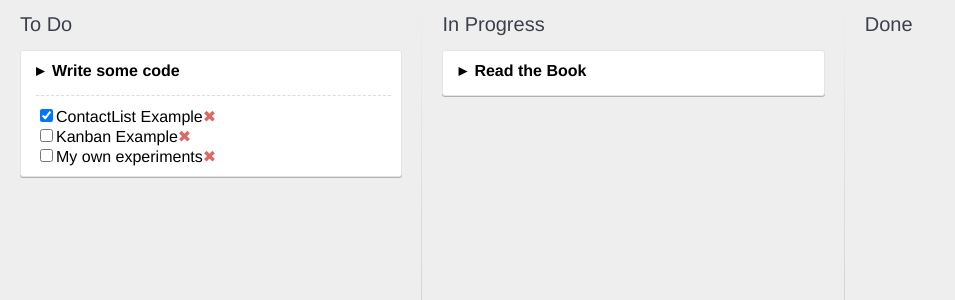
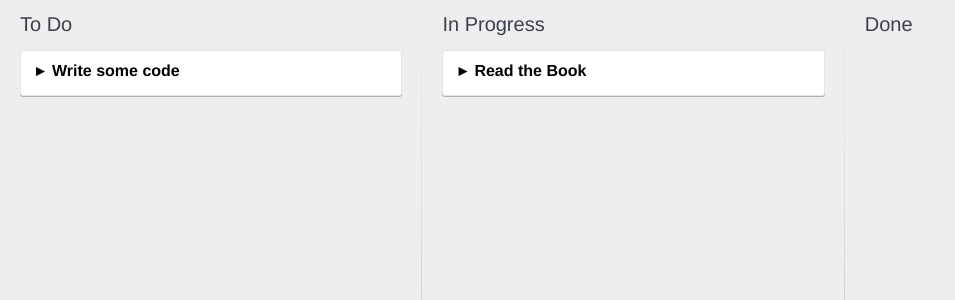
Before and after one commit to alxers/kanbanboard, a React app: page / in a window 1280 px wide. Shown: the top 300 px of the page, without its empty margins (0-955 px from the left). Built offline with nearby package versions, Linux system fonts and the light colour scheme.

Commit message:
Add state

```diff
--- a/app/Card.js
+++ b/app/Card.js
@@ -2,14 +2,28 @@
 import CheckList from './CheckList';
 
 class Card extends Component {
+    constructor() {
+        super(...arguments);
+        this.state = {
+            showDetails: false
+        };
+    }
     render() {
-        return (
-            <div className='card'>
-                <div className='card__title'>{this.props.title}</div>
+        let cardDetails;
+        if (this.state.showDetails) {
+            cardDetails = (
                 <div className='card__details'>
                     {this.props.description}
                     <CheckList cardId={this.props.id} tasks={this.props.tasks} />
                 </div>
+                );
+        }
+        return (
+            <div className='card'>
+                <div className='card__title' onClick={
+                    () => this.setState({showDetails: !this.state.showDetails})
+                }>{this.props.title}</div>
+                {cardDetails}
             </div>
                 );
     }
```
